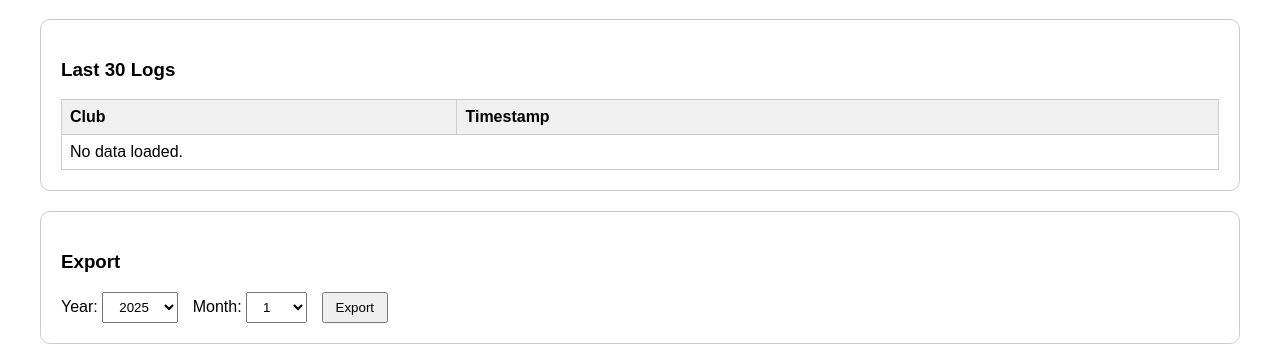
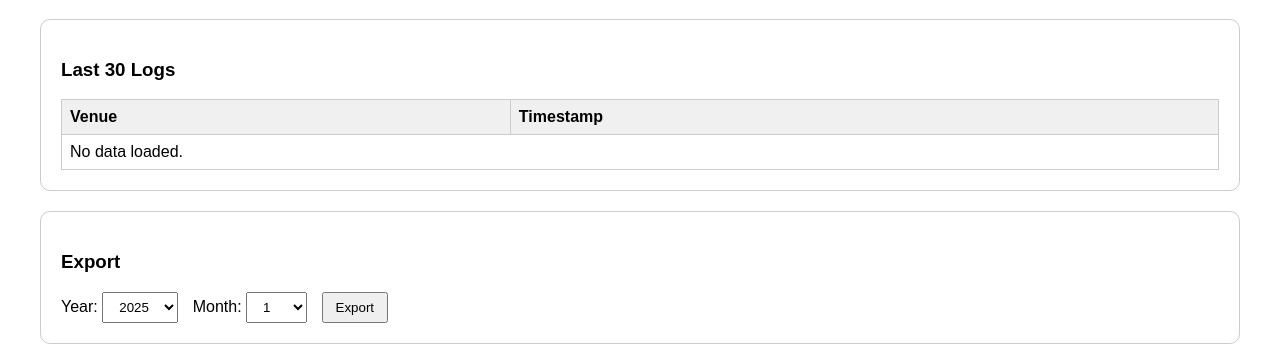
Before and after one commit to Chris-Afford/LSD, a FastAPI app: template templates/daypass_dashboard.html in a window 1280 px wide. Shown: the part 362-710 px from the top of the page. Run offline with FastAPI, Linux system fonts and the light colour scheme; the template is opened without the code that fills it, so the values that code supplies are empty.

Commit message:
Revert "Fix daypass dashboard load"

```diff
--- a/models.py
+++ b/models.py
@@ -18,7 +18,6 @@ class Venue(SQLModel, table=True):
 class DayPass(SQLModel, table=True):
     id: Optional[int] = Field(default=None, primary_key=True)
     club_id: int
-    club_name: str
     timestamp: datetime
 
 class Result(BaseModel):
--- a/routes.py
+++ b/routes.py
@@ -92,7 +92,7 @@ def parse_raw_message(raw: str):
     return race_no, runners
 
 # Record day pass
-def record_day_pass(club_id: int):
+def record_day_pass(venue_name: str, club_id: int):
     now = datetime.utcnow()
     with Session(engine) as session:
         recent = session.exec(
@@ -102,9 +102,7 @@ def record_day_pass(club_id: int):
         ).first()
 
         if not recent or now - recent.timestamp > timedelta(hours=24):
-            club = session.get(Club, club_id)
-            club_name = club.name if club else ""
-            session.add(DayPass(club_id=club_id, club_name=club_name, timestamp=now))
+            session.add(DayPass(club_id=club_id, venue_name=venue_name, timestamp=now))
             session.commit()
 
 # Submit result
@@ -130,7 +128,7 @@ async def submit_result(club_id: int, result: Result):
     with open(filename, "w") as f:
         json.dump(existing_data, f, indent=2)
 
-    record_day_pass(club_id)
+    record_day_pass(result_data["venue_name"], club_id)
 
     if club_id in websocket_connections:
         for connection in websocket_connections[club_id]:
@@ -192,10 +190,7 @@ def get_daypass_data(club_id: int = Query(...)):
         month_total = sum(1 for p in logs if p.timestamp.month == now.month and p.timestamp.year == now.year)
         all_time_total = len(logs)
         last_30 = [
-            {
-                "club": p.club_name,
-                "timestamp": p.timestamp.strftime("%Y-%m-%d %H:%M:%S"),
-            }
+            {"venue": p.club.name, "timestamp": p.timestamp.strftime("%Y-%m-%d %H:%M:%S")}
             for p in logs[:30]
         ]
     return {
@@ -215,7 +210,7 @@ def export_daypasses(club_id: int = Query(...), year: int = Query(...), month: i
             ).order_by(DayPass.timestamp.asc())
         ).all()
     lines = [
-        f"{p.timestamp.strftime('%Y-%m-%d %H:%M:%S')} - {p.club_name}"
+        f"{p.timestamp.strftime('%Y-%m-%d %H:%M:%S')} - {p.venue_name}"
         for p in logs
     ]
     export_file = f"export_daypasses_{club_id}_{year}_{month}.txt"
--- a/templates/daypass_dashboard.html
+++ b/templates/daypass_dashboard.html
@@ -35,7 +35,7 @@
   <h3>Last 30 Logs</h3>
   <table>
     <thead>
-      <tr><th>Club</th><th>Timestamp</th></tr>
+      <tr><th>Venue</th><th>Timestamp</th></tr>
     </thead>
     <tbody id="log-table">
       <tr><td colspan="2">No data loaded.</td></tr>
@@ -68,7 +68,7 @@ function loadDaypassData() {
       tbody.innerHTML = "";
       data.recent_logs.forEach(log => {
         const row = document.createElement("tr");
-        row.innerHTML = `<td>${log.club}</td><td>${log.timestamp}</td>`;
+        row.innerHTML = `<td>${log.venue}</td><td>${log.timestamp}</td>`;
         tbody.appendChild(row);
       });
     });
```
